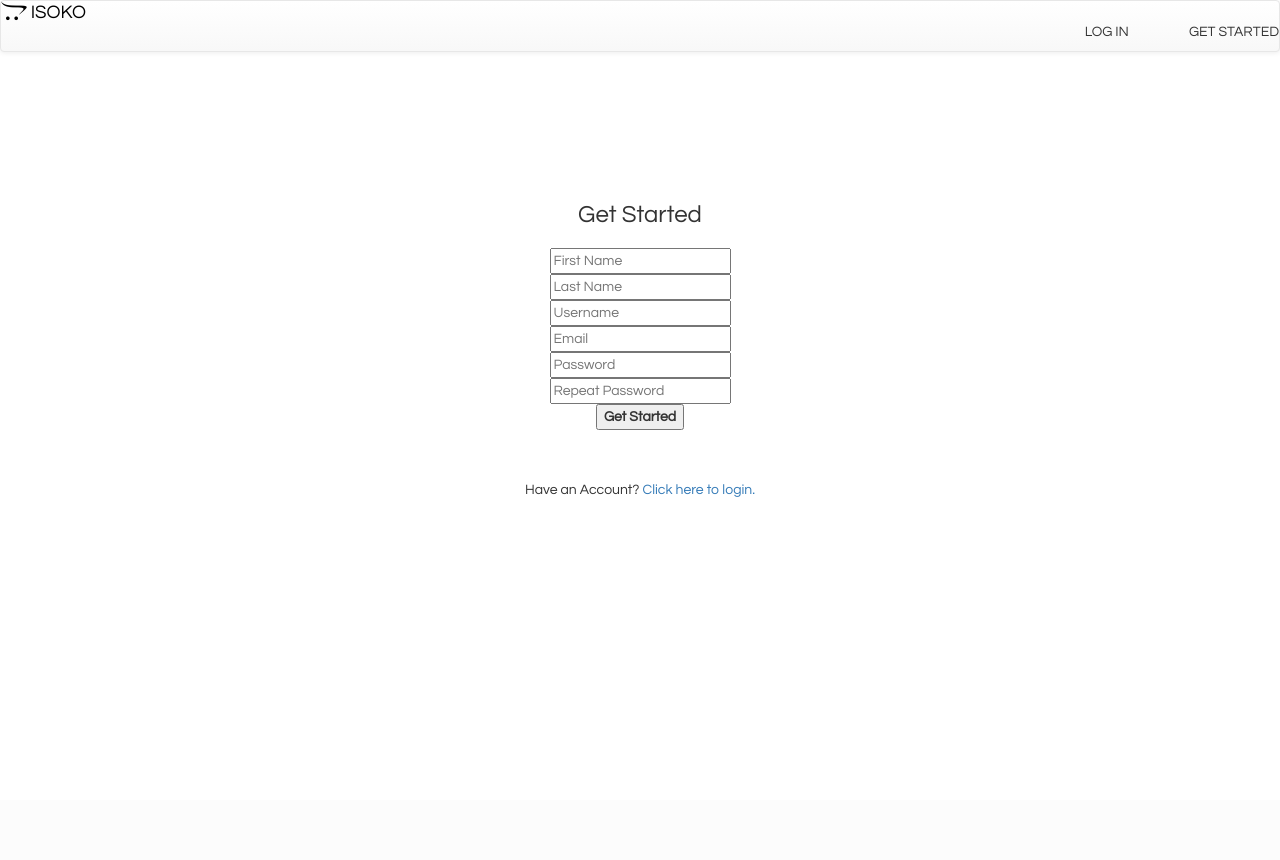
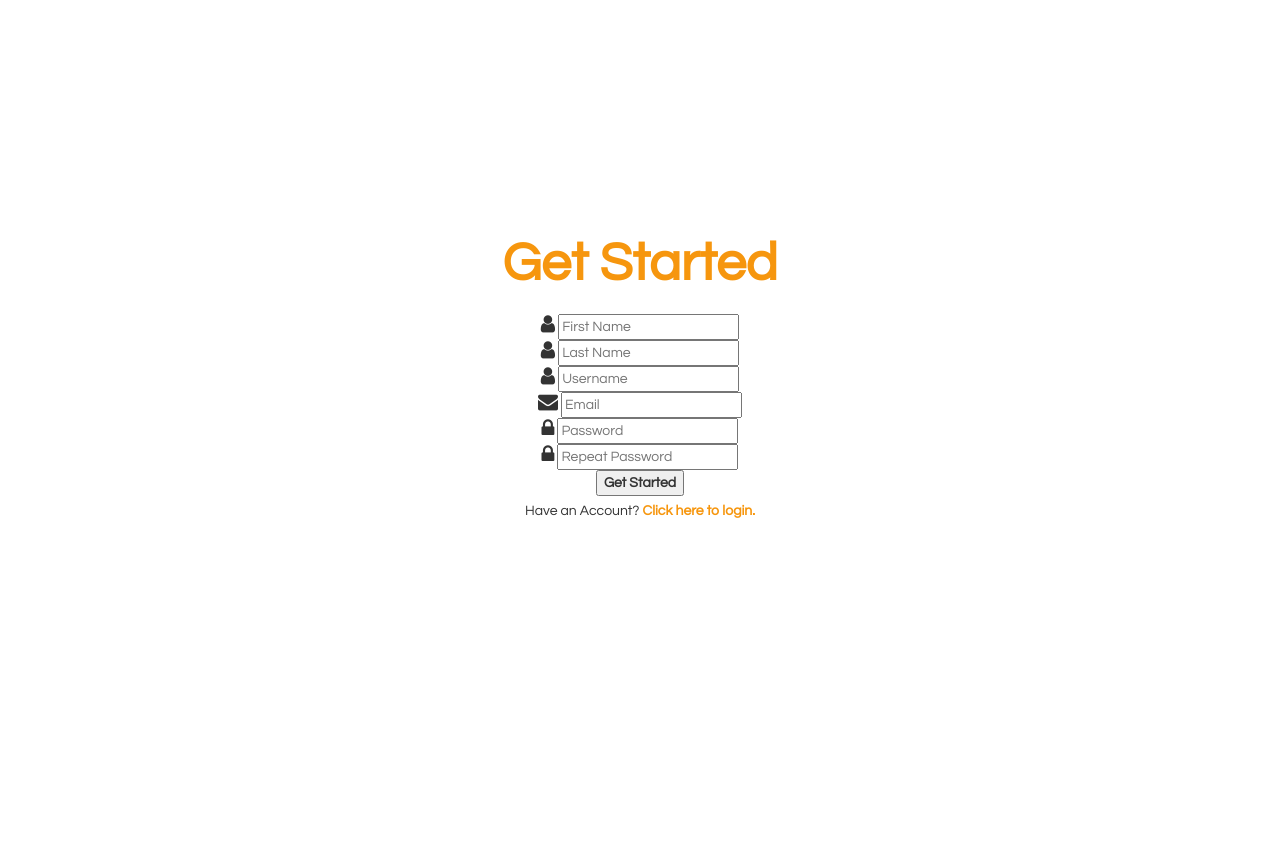
Before and after one commit to angieMutava/bc-12-online-store, a Flask app: page /signup in a window 1280 px wide. Before the commit the page ends 497 px from the top, so only its background shows below. Run offline with Flask 2, Linux system fonts and the light colour scheme; some libraries are stand-ins or nearby versions.

Commit message:
Add UI changes

```diff
--- a/app/__init__.py
+++ b/app/__init__.py
@@ -2,6 +2,7 @@ from flask import Flask
 from flask_sqlalchemy import SQLAlchemy
 from flask_bcrypt import Bcrypt, check_password_hash, generate_password_hash
 from flask_login import LoginManager
+# from flask_bootstrap import Bootstrap
 import os
 
 
@@ -10,6 +11,7 @@ app = Flask(__name__)
 
 # Create a Bycryp instance
 bcrypt = Bcrypt(app)
+# bootstrap = Bootstrap(app)
 
 # Create a LoginManager instance and configure for login
 login_manager = LoginManager()
--- a/app/auth/forms.py
+++ b/app/auth/forms.py
@@ -31,5 +31,4 @@ class LoginForm(Form):
     """
     email = StringField("Email", validators=[DataRequired()])
     password = PasswordField("Password", validators=[DataRequired()])
-    remember = BooleanField("Remember Me")
     submit = SubmitField("Log In")
--- a/app/auth/templates/signup.html
+++ b/app/auth/templates/signup.html
@@ -2,31 +2,40 @@
 
 {% block body %}
 
-<section class="signup">
+<section class="signup_page">
   <center>
-    <h3>Get Started</h3>
+    <h1 class="header">Get Started</h1>
     <div class="container-fluid">
+      <div class="three columns value-prop"></div>
+      <div class="six columns">
         {% if form.errors %}
           <div class="has-error"><strong>Your registration contains errors.</strong></div>
         {% endif %}
         <div>
-        <div class="form-group">
+          <div class="reg_form">
             <form method=post>
               {{ form.hidden_tag() }}
               <dl>
-              <dd>{{ form.fname(class_="u-full-width", placeholder="First Name", maxlength=100) }}
-              <dd>{{ form.lname(class_="u-full-width", placeholder="Last Name", maxlength=100) }}
-              <dd>{{ form.username(class_="u-full-width", placeholder="Username", maxlength=64) }}
-              <dd>{{ form.email(class_="u-full-width", placeholder="Email", maxlength=64) }}
-              <dd>{{ form.password(class_="u-full-width", placeholder="Password") }}
-              <dd>{{ form.confirm(class_="u-full-width", placeholder="Repeat Password") }}
+                <dd> <i class="fa fa-user" aria-hidden="true"></i>      {{ form.fname(class_="u-full-width", placeholder="First Name", maxlength=100) }}
+
+                <dd> <i class="fa fa-user" aria-hidden="true"></i>      {{ form.lname(class_="u-full-width", placeholder="Last Name", maxlength=100) }}
+
+                <dd> <i class="fa fa-user" aria-hidden="true"></i>      {{ form.username(class_="u-full-width", placeholder="Username", maxlength=64) }}
+
+                <dd> <i class="fa fa-envelope" aria-hidden="true"></i>  {{ form.email(class_="u-full-width", placeholder="Email", maxlength=64) }}
+
+                <dd> <i class="fa fa-lock" aria-hidden="true"></i>      {{ form.password(class_="u-full-width", placeholder="Password") }}
+
+                <dd> <i class="fa fa-lock" aria-hidden="true"></i>      {{ form.confirm(class_="u-full-width", placeholder="Repeat Password") }}
+
                 <dt>{{ form.submit }}
               </dl>
             </form>
           </div>
         </div>
-      <div>
           <p>Have an Account? <a href="{{ url_for('auth.login') }}">Click here to login.</a></p>
+        </div>
+        </div>
       </div>
     </div>
   </center>
--- a/app/static/css/styles.css
+++ b/app/static/css/styles.css
@@ -1,35 +1,90 @@
-body {
+/* BASE */
+
+html, body {
   font-family: 'Questrial', sans-serif;
+  height: 100%;
+  padding: 0px;
+  margin: 0px;
 }
 
-.navbar-default .navbar-nav {
-  list-style: none;
-  margin-bottom: 0px;
-}
-
-.navbar-default .navbar-brand,
-.navbar-default .navbar-nav li a{
-  color: #000000;
-  padding: 20px 30px 15px 30px;
-  margin: 0px;
-  font-size: 14pt;
-  text-align: center;
-  text-decoration: none;
-  display: inline-block;
-}
-
-.navbar-default .navbar-brand,
-.navbar-default .navbar-nav ul {
-  padding: 0px;
-  margin: 0px;
-  text-align: center;
-}
 
 .fa {
   font-size: 20px;
 }
 
-/*index.html*/
+
+/* NAVBAR*/
+
+/* make sidebar nav vertical */
+@media (min-width: 768px) {
+  .sidebar-nav .navbar {
+    display: block;
+    position: absolute;
+    height: auto;
+    margin-left: 0px;
+    text-align: center;
+    padding: 25px 25px 25px 25px;
+    margin-bottom: 0px;
+    width: 100%;
+    margin: 0px;
+    padding: 0px;
+    position:fixed !important;
+    height: -moz-calc(100% - 40px);
+    height: -webkit-calc(100% - 40px);
+    height: calc(100% - 40px);
+    display:block;
+
+  }
+  /*.sidebar-nav .navbar .navbar-collapse {
+    padding: 0;
+    max-height: none;
+  }*/
+  .sidebar-nav .navbar ul {
+    float: none;
+    display: block;
+    padding: 0px;
+    margin: 0px;
+    text-align: center;
+    list-style: none;
+  }
+
+  .sidebar-nav .navbar ul li {
+    height: 20px;
+    line-height: 20px;
+    padding-right: 15px;
+    text-align: center;
+  }
+  .sidebar-nav .navbar ul li a,
+  .sidebar-nav .navbar ul li a:focus,
+  .sidebar-nav .navbar ul li a:active{
+    font-weight: bold;
+    font-size: 15pt;
+    text-decoration: none;
+    cursor: pointer;
+    margin-top: 20px;
+
+  }
+  .sidebar-nav .navbar ul li a:hover{
+    background-color: #555;
+    color: #fff;
+    cursor: pointer;
+  }
+
+
+
+/* ERROR & FLASH*/
+
+.error_msg {
+  margin: 0px 400px 0px 400px;
+  position: fixed-top;
+}
+.flash_msg {
+  margin: 0px 400px 0px 400px;
+  position: fixed-top;
+}
+
+
+/* INDEX */
 
 
 .landing {
@@ -57,41 +112,119 @@ body {
   text-align:center;
 }
 
+.landing .welcome .fa,
 .landing .welcome h1 {
-  font-size: 45pt;
+  font-size: 90pt;
+  padding-top: 30px;
+}
+
+
+.landing .signup .btn {
+  background-color: #F6960E;
+}
+
+.landing .signup .btn a,
+.landing .signup .btn a:focus,
+.landing .signup .btn a:active,
+{
+  text-decoration: none;
+  outline: none;
+  color: #D0CAB2;
+}
+
+.landing .signup .btn a:hover {
+  text-decoration: none;
+  outline: none;
+  color: #D0CAB2;
 }
 
 .landing .login .btn {
-  background-color: #F6960E;
-}
-
-.landing .signup .btn {
+  text-decoration: none;
+  outline: none;
   background-color: #D0CAB2;
 }
 
-.landing .login .btn a{
+.landing .login .btn a,
+.landing .login .btn a:focus,
+.landing .login .btn a:active,
+{
   text-decoration: none;
+  outline: none;
 }
 
-.landing .signup .btn a{
+.landing .login .btn a:hover{
   text-decoration: none;
+  outline: none;
+  list-style: none;
+  color: #F6960E;#D0CAB2;
 }
 
 .landing .signup,
 .landing .login {
+  text-decoration: none;
+  outline: none;
+  list-style: none;
+}
+
+/* REGISTRATION*/
+
+.signup_page{
+  width: 100%;
+  height: 100%;
+  min-height:680px;
+  margin-top: 6rem;
+  text-align: center;
+}
+
+.login_page{
+  width: 100%;
+  height: 100%;
+  min-height:680px;
+  margin-top: 6rem;
+  text-align: center;
+}
+
+.login_page h1,
+.signup_page h1 {
+  color: #F6960E;
+  font-weight: bold;
+  font-size: 40pt;
+  padding-top: 175px;
+}
+
+.login_page a,
+.signup_page a {
+  color: #F6960E;
+  font-weight: bold;
+}
+
+.reg_form {
+  margin: 0px;
+}
+
+.reg_form dl{
+  margin: 5px 0px 5px 0px;
 
 }
 
-/*login/signup*/
-
-form {
-  margin: 10px 0px 50px 0px;
+.reg_form dt{
+  margin: 0px;
 }
 
-.signup h3 {
-  margin-top: 150px;
+.reg_form dd{
+  margin: 0px;
 }
 
-.login h3 {
-  margin-top: 150px;
+.value-prop {
+  margin-top: 1rem;
 }
+
+
+.value-prop {
+  margin-top: 1rem;
+}
+
+.value-props {
+  margin-top: 4rem;
+  margin-bottom: 4rem;
+}
--- a/app/templates/base.html
+++ b/app/templates/base.html
@@ -15,44 +15,78 @@
   </head>
 
   <body>
-    <nav class="navbar navbar-default">
-      <div class="container-fluid">
-        {% if not current_user.is_authenticated %}
-        <a class="navbar-brand" href="{{ url_for('main.index') }}"><i class="fa fa-opencart" aria-hidden="true"></i>  ISOKO</a>
-        {% else %}
-        <a class="navbar-brand" href="{{ url_for('store.overview') }}"><i class="fa fa-opencart" aria-hidden="true"></i>  ISOKO</a>
-        {% endif %}
-        {% if not current_user.is_authenticated %}
-        <ul class="nav navbar-nav navbar-right">
-          <li><a href="{{ url_for('auth.login') }}"></a>LOG IN</li>
-          <li><a href="{{ url_for('auth.signup') }}"></a>GET STARTED</li>
-        </ul>
-        {% else %}
-        <ul class="nav navbar-nav navbar-left">
-          <li><a href="{{ url_for('store.overview') }}">My Stores</a></li>
-          <li><a href="{{ url_for('store.store') }}">New Store</a></li>
-        </ul>
-        {% endif %}
-        {% if current_user.is_authenticated %}
-        <ul class="nav navbar-nav navbar-right">
-          <li><p class="navbar-text"><i class="fa fa-user-circle-o" aria-hidden="true"></i>  {{ current_user.username }}</p></li>
-          <li><a  href="{{ url_for('auth.logout') }}"><i class="fa fa-sign-out" aria-hidden="true"></i>LOG OUT</a></li>
-        </ul>
-        {% endif %}
+    <div class="container-fluid">
+      <!--<div class="row">
+        <div class="col-sm-3">
+          <div class="sidebar-nav">
+            <div class="navbar navbar-default" role="navigation">
+              <div class="navbar-header">
+                <button type="button" class="navbar-toggle" data-toggle="collapse" data-target=".sidebar-navbar-collapse">
+                  <span class="sr-only">Toggle navigation</span>
+                  <span class="icon-bar"></span>
+                  <span class="icon-bar"></span>
+                  <span class="icon-bar"></span>
+                </button>
+                <span class="visible-xs navbar-brand">Sidebar menu</span>
+              </div>
+              <div class="navbar-collapse collapse sidebar-navbar-collapse">
+                <br/><br/><br/>
+                <ul class="nav navbar-nav">
+                  <div class="row"><li><a href="{{ url_for('main.index') }}"><i class="fa fa-opencart" aria-hidden="true"></i>  ISOKO</a></li></div><br/>
+                  <div class="row"><li><a href="{{ url_for('auth.login') }}"></a>LOG IN</a></li></div><br/>
+                  <div class="row"><li><a href="{{ url_for('auth.signup') }}"></a>GET STARTED</a></li></div><br/>
+                </ul>
+                <br/><br/><br/>
+              </div>
+            </div>
+          </div>
+        </div>
+      </div>-->
+
+      {% if current_user.is_authenticated %}
+      <div class="row">
+        <div class="col-md-3">
+          <div class="sidebar-nav">
+            <div class="navbar navbar-default" role="navigation">
+              <!--<div class="navbar-header">
+                <button type="button" class="navbar-toggle" data-toggle="collapse" data-target=".sidebar-navbar-collapse">
+                  <span class="sr-only">Toggle navigation</span>
+                  <span class="icon-bar"></span>
+                  <span class="icon-bar"></span>
+                  <span class="icon-bar"></span>
+                </button>
+                <span class="visible-xs navbar-brand">Sidebar menu</span>
+              </div>
+              <div class="navbar-collapse collapse sidebar-navbar-collapse">-->
+                <br/><br/><br/>
+                <ul class="nav navbar-nav">
+                  <li class="row"><a href="{{ url_for('store.overview') }}"><i class="fa fa-opencart" aria-hidden="true"></i>  ISOKO</a></li><br/>
+                  <li class="row"><a href="{{ url_for('store.overview') }}">My Stores</a></li><br/>
+                  <li class="row"><a href="{{ url_for('store.store') }}">Create New Store</a></li><br/>
+                  <li class="row"><a href="#"><i class="fa fa-user-circle-o" aria-hidden="true"></i>  {{ current_user.username }}</a></li><br/>
+                  <li class="row"><a href="{{ url_for('auth.logout') }}">LOG OUT</a></li><br/>
+                </ul>
+                <br/><br/><br/>
+              <!--</div>-->
+            </div>
+          </div>
+        </div>
       </div>
-    </nav>
+      {% endif %}
+    </div>
     <!-- Child template -->
     {% block body %}{% endblock %}
 
 
     <!-- errors -->
     {% if error %}
-      <div class="alert alert-warning"><p><strong>Error:</strong> {{ error }}</p></div>
+      <div class="alert alert-warning alert-dismissible error_msg"><p><strong>Error:</strong> {{ error }}</p></div>
+      <button type="button" class="close" data-dismiss="alert">&times;</button>
     {% endif %}
 
     <!-- messages -->
     {% for message in get_flashed_messages() %}
-    <div class="alert alert-info text-center" style="margin: 0px 300px 0px 300px;">
+    <div class="alert alert-info text-center flash_msg">
       <button type="button" class="close" data-dismiss="alert">&times;</button>
       {{ message }}
     </div>
```
Also changed, not shown: app/auth/templates/login.html (+8 -6 lines), app/main/templates/index.html (+13 -7 lines), 1 other file. Lines whose indentation alone changed are shown as unchanged.
